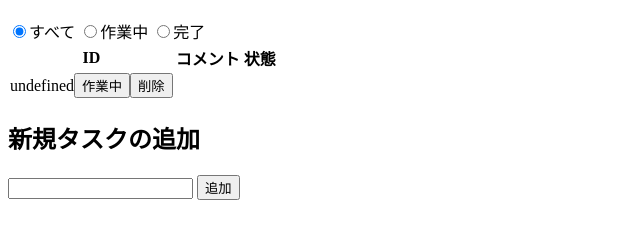
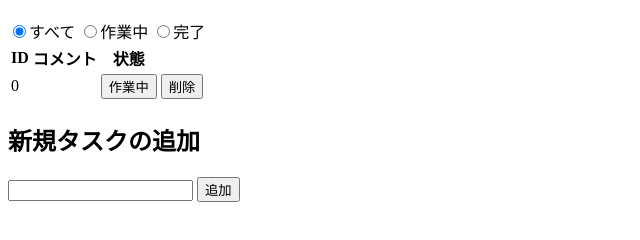
Before and after one commit to vitz1300/moomin, a plain HTML site: page index.html in a window 1280 px wide. Both pictures are taken after a click on the button "追加". Shown: the part 70-310 px from the top of the page, without its empty margins (0-640 px from the left). Drawn offline with Linux system fonts and the light colour scheme.

Commit message:
課題③ー1提出

```diff
--- a/main.js
+++ b/main.js
@@ -10,28 +10,25 @@ addButton.addEventListener('click', () => {
     status: '作業中',
   }
   todos.push(task);
-  table.innerHTML = "";
   console.log(todos);
 
-  for(let i = 0; i < todos.length; i++){
-    table.innerHTML = todos.length;
-    table.innerHTML = todos[comment];
+  table.innerHTML = "";
+  const key = Object.keys(todos);
+  for(let i = 0; i < key.length; i++){
+    const newRow = table.insertRow(-1);
+    const cellA = newRow.insertCell(-1);
+    const cellB = newRow.insertCell(-1);
+    const cellC = newRow.insertCell(-1);
+    const cellD = newRow.insertCell(-1);
+    cellA.textContent = key[i];
+    cellB.textContent = todos[i].comment;
+
     const statsBtn = document.createElement('button');
     statsBtn.textContent = task.status;
-    table.appendChild(statsBtn);
     const eraceBtn = document.createElement('button');
     eraceBtn.textContent = '削除';
-    table.appendChild(eraceBtn);
-    }
+    cellC.appendChild(statsBtn);
+    cellD.appendChild(eraceBtn);
+
+  }
 });
-// const A = table.textContent = comment.value
-// const B = table.appendChild(aButton)
-// aButton.value = '作業中';
-// aButton.type = 'button';
-// const C = table.appendChild(dButton)
-// dButton.type = 'button';
-// dButton.value = '削除';
-//const aButton = document.createElement('input');
-//const dButton = document.createElement('input');
-//const tasks = Object.keys(task)
-//const comment = document.getElementById('comment');//input取得
```
Also changed, not shown: index.html (+0 -1 lines).
